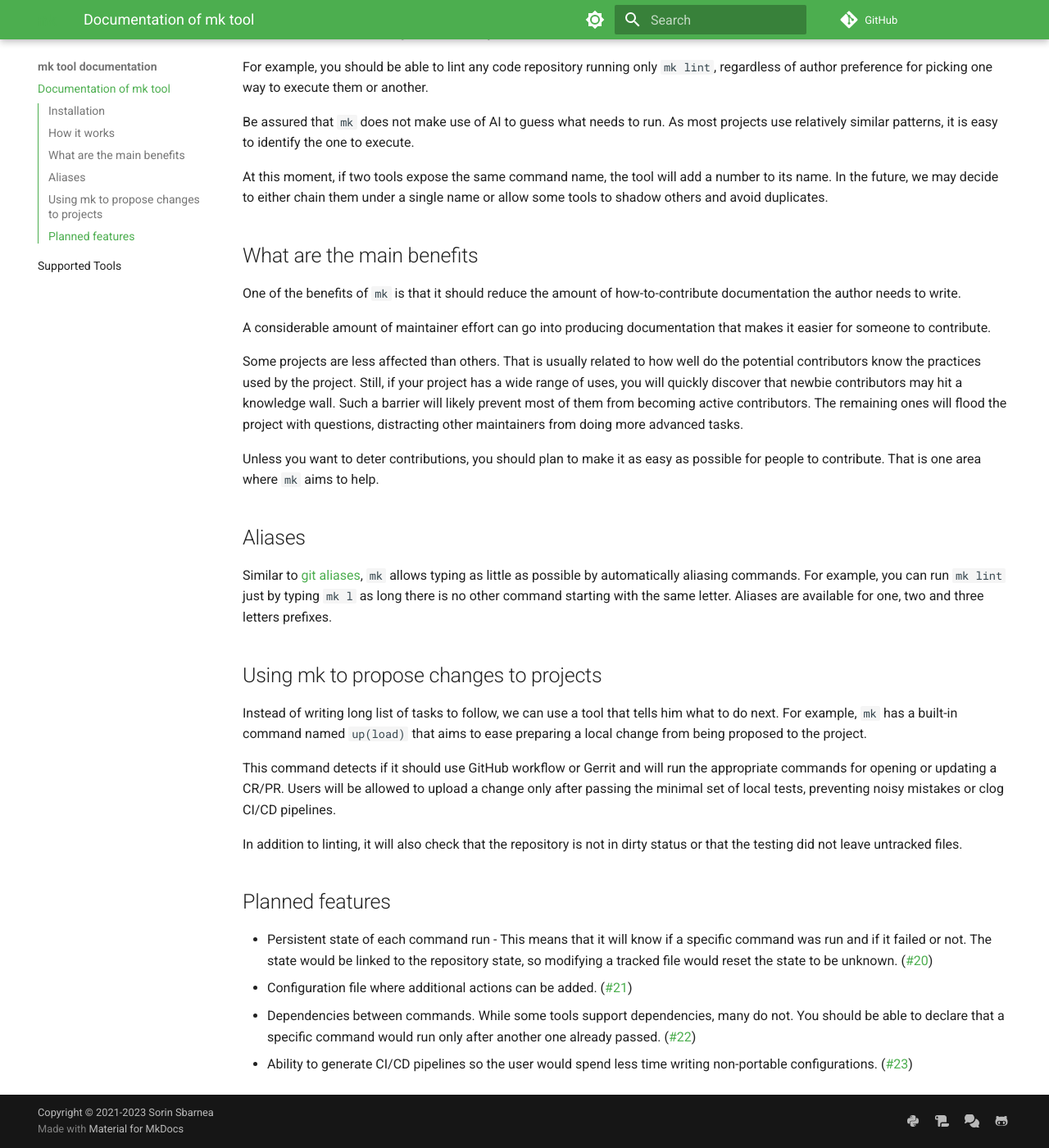
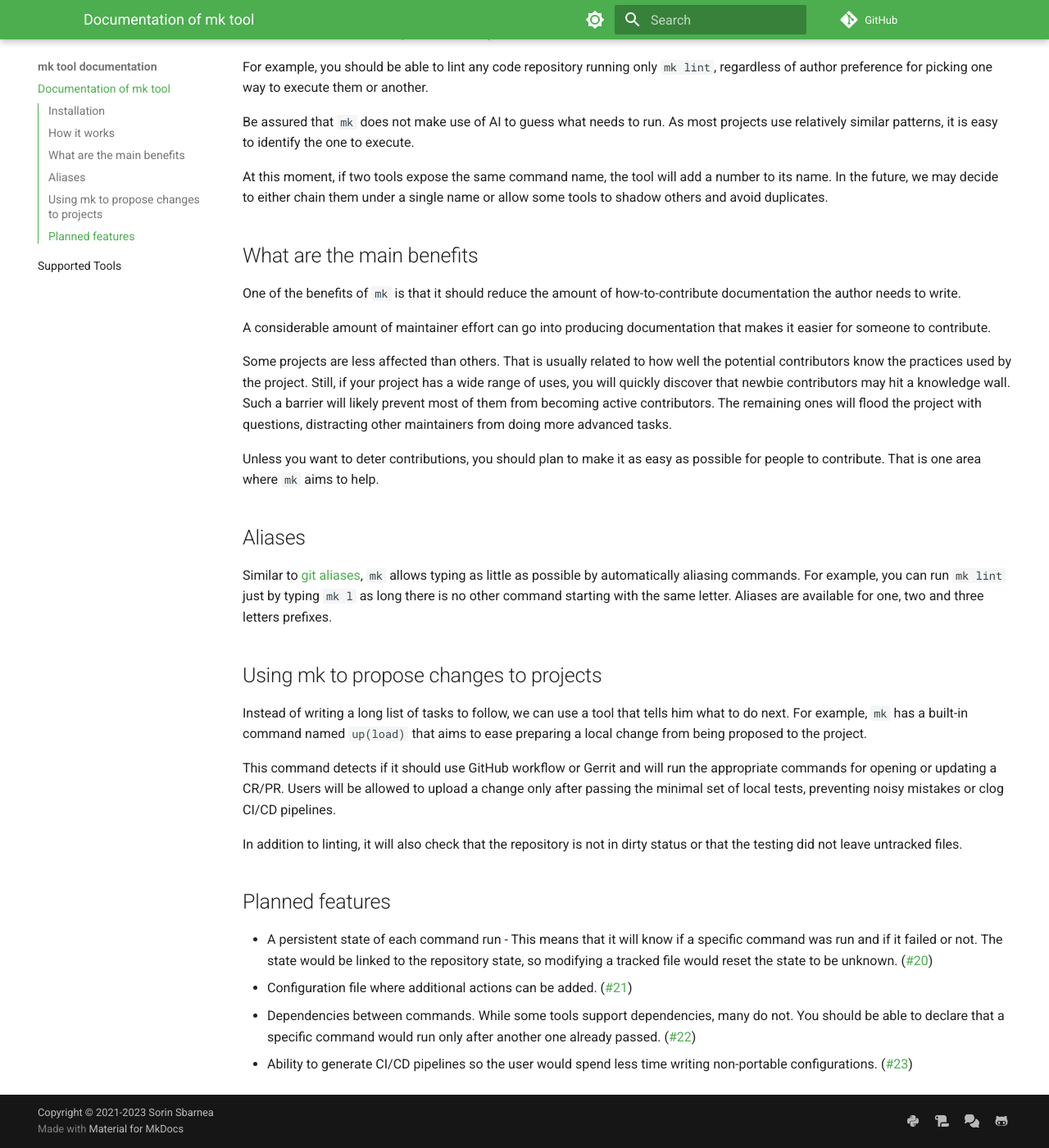
Before and after one commit to pycontribs/mk, an MkDocs documentation site: the page built from docs/README.md, in a window 1280 px wide and 1400 px high, scrolled down 1376 px. Shown: the whole window at 82% size. Built offline with MkDocs 1.6.1 and Material for MkDocs 9.7.7, drawn with Linux system fonts in a browser that asks for light colours; comment, search, counter and statistics services are not loaded.

Commit message:
Fix grammar and documentation url (#143)

```diff
--- a/docs/README.md
+++ b/docs/README.md
@@ -61,7 +61,7 @@
 that makes it easier for someone to contribute.
 
 Some projects are less affected than others. That is usually related to how well
-do the potential contributors know the practices used by the project. Still, if
+the potential contributors know the practices used by the project. Still, if
 your project has a wide range of uses, you will quickly discover that newbie
 contributors may hit a knowledge wall. Such a barrier will likely prevent most
 of them from becoming active contributors. The remaining ones will flood the
@@ -81,7 +81,7 @@
 
 ## Using mk to propose changes to projects
 
-Instead of writing long list of tasks to follow, we can use a tool that tells
+Instead of writing a long list of tasks to follow, we can use a tool that tells
 him what to do next. For example, `mk` has a built-in command named `up(load)`
 that aims to ease preparing a local change from being proposed to the project.
 
@@ -95,7 +95,7 @@
 
 ## Planned features
 
-- Persistent state of each command run - This means that it will know if a
+- A persistent state of each command run - This means that it will know if a
   specific command was run and if it failed or not. The state would be linked to
   the repository state, so modifying a tracked file would reset the state to be
   unknown. (#20)
--- a/mkdocs.yml
+++ b/mkdocs.yml
@@ -1,6 +1,6 @@
 ---
 site_name: mk tool documentation
-site_url: https://mk2.readthedocs.io/
+site_url: https://mk.readthedocs.io/
 repo_url: https://github.com/pycontribs/mk
 edit_uri: blob/main/docs/
 copyright: Copyright © 2021-2023 Sorin Sbarnea
```
